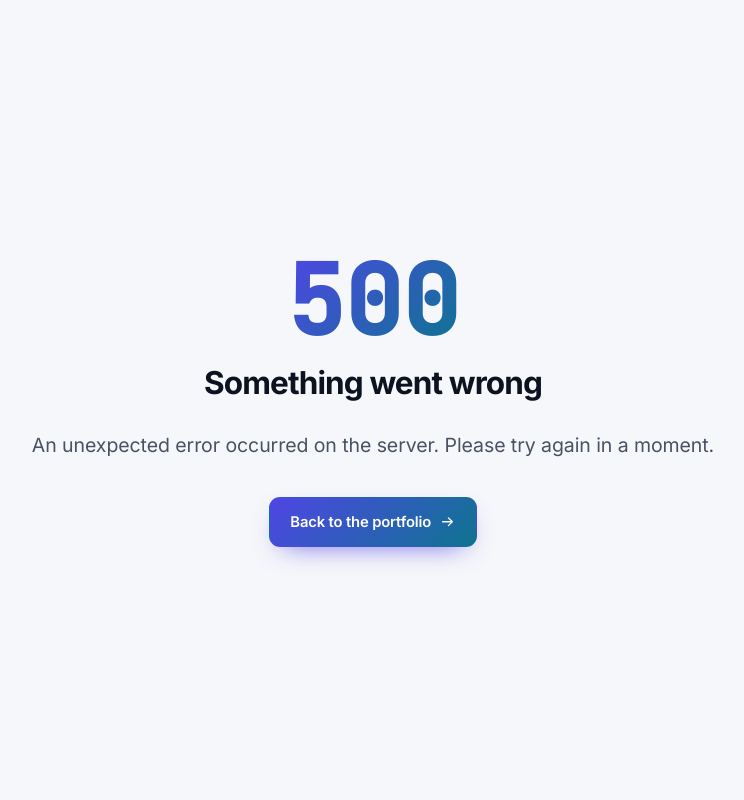
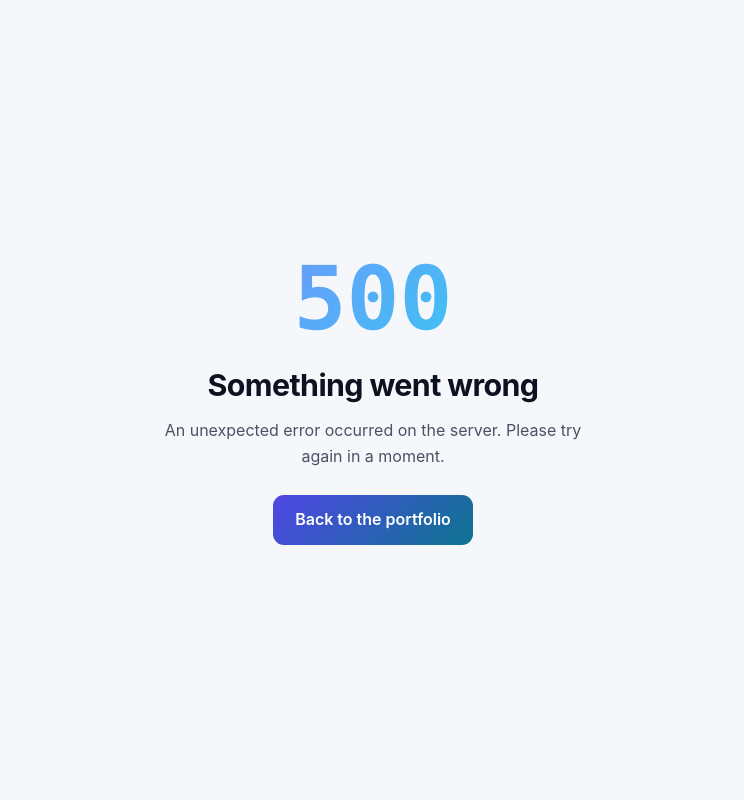
Before and after one commit to pprathamjaiswal/portfolio, a Django app: template template/500.html in a window 1280 px wide. Shown: the whole page, without its empty margins (267-1011 px from the left). Run offline with Django 5.2, Linux system fonts and the light colour scheme; the template is opened without the code that fills it, so the values that code supplies are empty; parts of the project's set-up code (start-up, migrations or seed data) failed here and were passed over.

Commit message:
bugfixed

```diff
--- a/template/500.html
+++ b/template/500.html
@@ -1,17 +1,65 @@
-{% extends "base.html" %}
-
-{% block title %}Something went wrong — Pratham Jaiswal{% endblock %}
-{% block description %}An unexpected error occurred.{% endblock %}
-
-{% block body %}
-<main class="error-page" id="main">
-  <div class="shell error-inner">
-    <p class="error-code">500</p>
+{% comment %}
+Deliberately self-contained: no {% extends %}, no {% static %}, no context
+variables. This page renders when something has already gone wrong, so it must
+not depend on anything that could be the thing that broke. An error page that
+raises its own exception turns one failure into an infinite loop.
+{% endcomment %}<!DOCTYPE html>
+<html lang="en">
+<head>
+<meta charset="UTF-8">
+<meta name="viewport" content="width=device-width, initial-scale=1">
+<title>Something went wrong — Pratham Jaiswal</title>
+<meta name="robots" content="noindex">
+<style>
+  :root { color-scheme: dark light; }
+  * { box-sizing: border-box; }
+  body {
+    margin: 0;
+    min-height: 100vh;
+    display: grid;
+    place-items: center;
+    padding: 24px;
+    background: #08090c;
+    color: #e9ecf2;
+    font-family: -apple-system, BlinkMacSystemFont, 'Segoe UI', Roboto, Helvetica, Arial, sans-serif;
+    line-height: 1.6;
+    text-align: center;
+  }
+  .code {
+    margin: 0;
+    font-family: ui-monospace, SFMono-Regular, Menlo, Consolas, monospace;
+    font-size: clamp(3rem, 14vw, 5.5rem);
+    font-weight: 700;
+    line-height: 1;
+    background: linear-gradient(135deg, #7c8bff, #2ad4ee);
+    -webkit-background-clip: text;
+    background-clip: text;
+    color: transparent;
+  }
+  h1 { margin: 18px 0 8px; font-size: clamp(1.3rem, 5vw, 1.9rem); letter-spacing: -0.02em; }
+  p { margin: 0 0 26px; color: #aab2c0; max-width: 42ch; }
+  a {
+    display: inline-block;
+    padding: 12px 22px;
+    border-radius: 11px;
+    background: linear-gradient(135deg, #7c8bff, #2ad4ee);
+    color: #05060a;
+    font-weight: 600;
+    text-decoration: none;
+  }
+  @media (prefers-color-scheme: light) {
+    body { background: #f6f7fa; color: #0d1220; }
+    p { color: #495264; }
+    a { color: #fff; background: linear-gradient(135deg, #4f46e5, #0e7490); }
+  }
+</style>
+</head>
+<body>
+  <main>
+    <p class="code">500</p>
     <h1>Something went wrong</h1>
-    <p class="section-sub">An unexpected error occurred on the server. Please try again in a moment.</p>
-    <a class="btn btn-primary" href="/">
-      Back to the portfolio <svg class="icon" aria-hidden="true"><use href="#i-arrow-right"></use></svg>
-    </a>
-  </div>
-</main>
-{% endblock %}
+    <p>An unexpected error occurred on the server. Please try again in a moment.</p>
+    <a href="/">Back to the portfolio</a>
+  </main>
+</body>
+</html>
```
Also changed, not shown: base/management/commands/dbcheck.py (added, +103 -0 lines), portfolio/settings.py (+16 -6 lines), template/404.html (+63 -16 lines), README.md.
